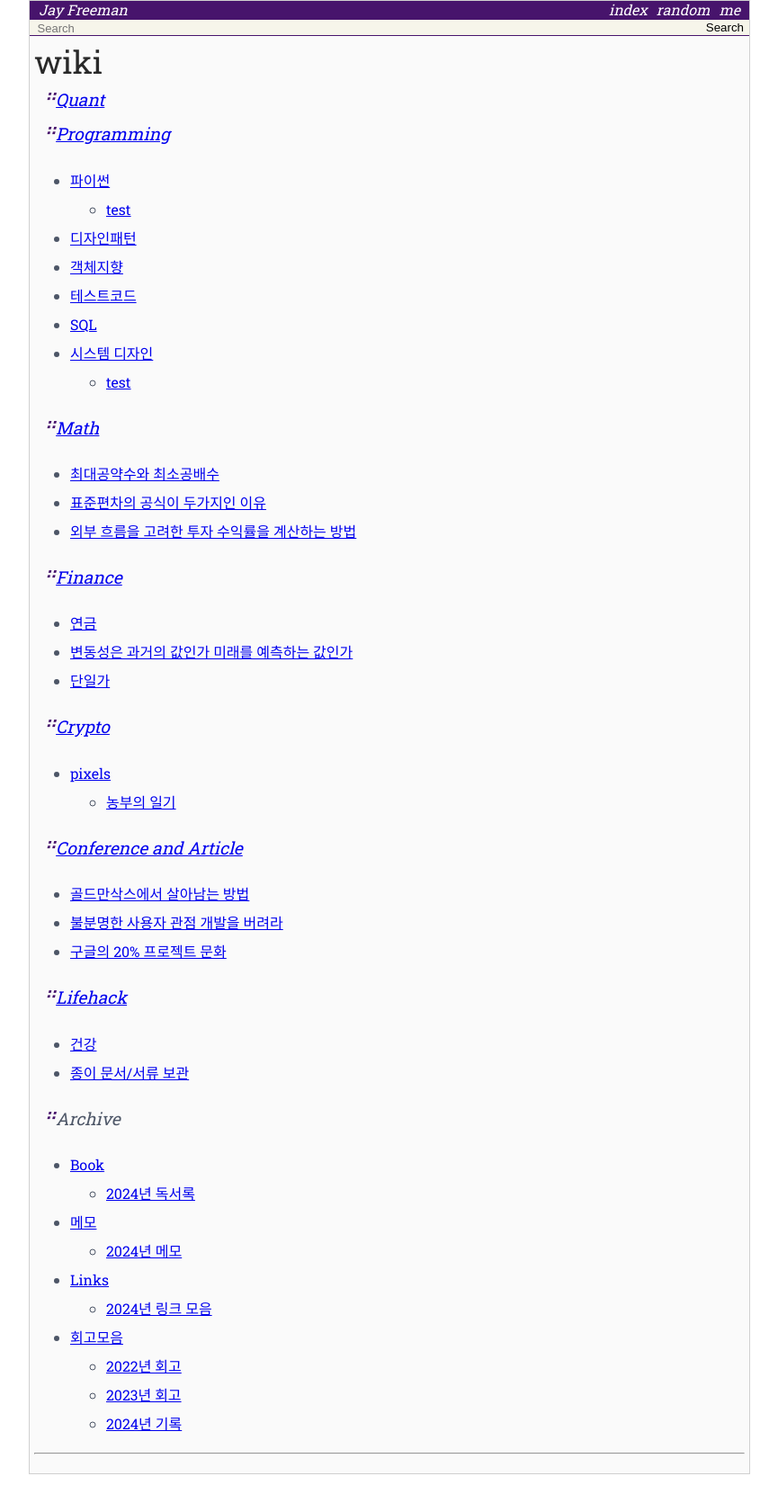
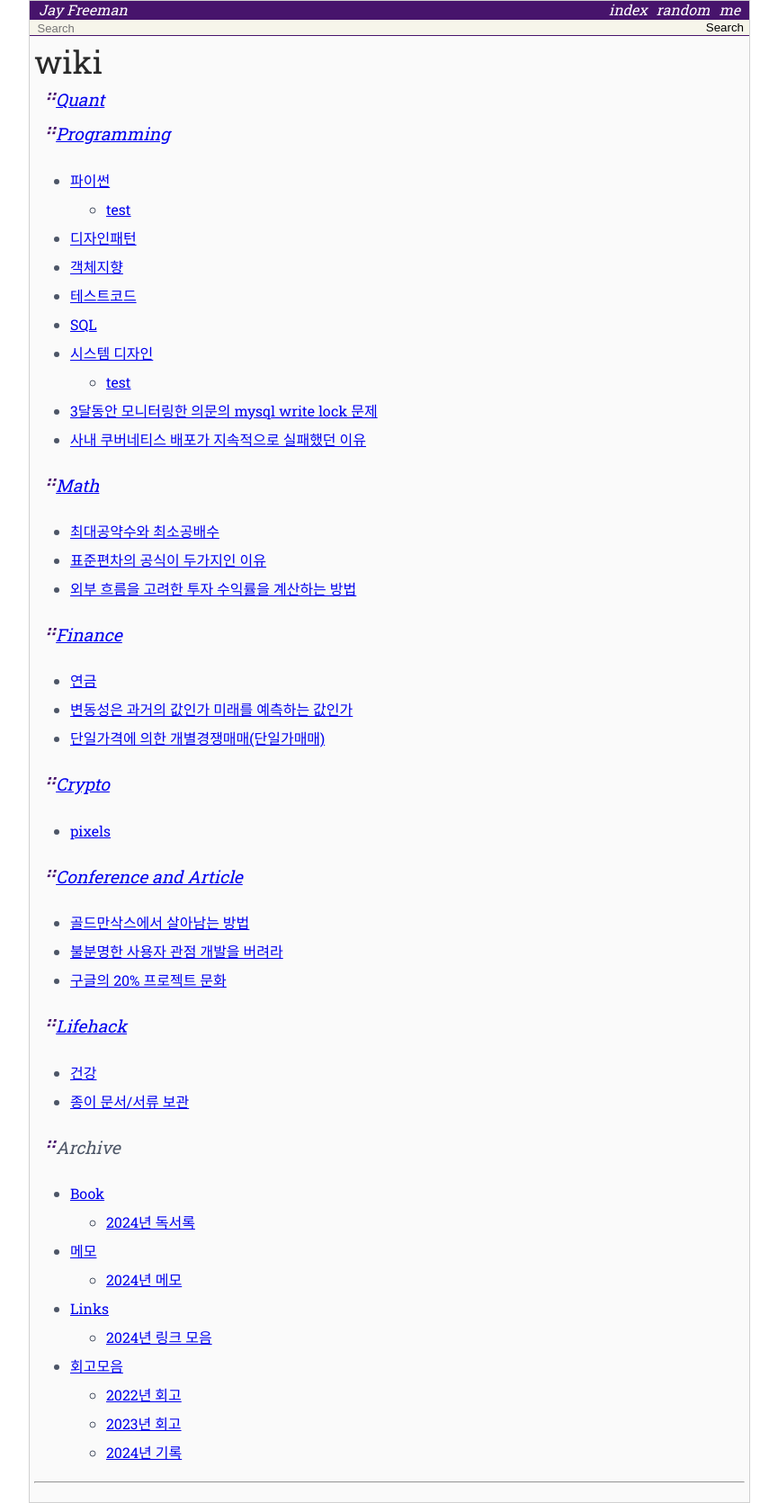
Before and after one commit to JayFreemandev/JayFreemandev.github.io, a Jekyll site: the page built from _wiki/root-index.md, in a window 1280 px wide. Shown: the whole page at 90% size, without its empty margins (207-1072 px from the left). Built offline with Jekyll 4.4.1, drawn with Linux system fonts in a browser that asks for light colours; before the commit the page ends 1639 px from its top, so only the background shows below that.

Commit message:
인덱스 수정

```diff
--- a/data/metadata/finance/single-price-auction-call.json
+++ b/data/metadata/finance/single-price-auction-call.json
@@ -1,6 +1,6 @@
 {
  "type": "wiki",
- "title": "단일가",
+ "title": "단일가격에 의한 개별경쟁매매(단일가매매)",
  "summary": "",
  "parent": "finance",
  "url": "/wiki/finance/single-price-auction-call",
--- a/data/metadata/programming.json
+++ b/data/metadata/programming.json
@@ -7,6 +7,7 @@
  "updated": "2022-12-06 21:35:00 +0900",
  "resource": "0B/BC2D99-A5C1-4A3F-9F6F-016858A735C5",
  "children": [
+  "programming/dbeaver",
   "programming/design-pattern",
   "programming/effective-test",
   "programming/oop",
--- /dev/null
+++ b/data/metadata/programming/dbeaver.json
@@ -0,0 +1,10 @@
+{
+ "type": "wiki",
+ "title": "3달동안 모니터링한 의문의 mysql  write lock 문제",
+ "summary": "등잔밑이 어두운 dbeaver workbench",
+ "parent": "programming",
+ "url": "/wiki/programming/dbeaver",
+ "updated": "2024-05-17 21:59:20 +0900",
+ "resource": "5137A320-7C92-40A3-B190-52AB9506FAAD",
+ "children": []
+}
--- /dev/null
+++ b/data/metadata/programming/faield-k8s-deploy.json
@@ -0,0 +1,10 @@
+{
+ "type": "wiki",
+ "title": "사내 쿠버네티스 배포가 지속적으로 실패했던 이유",
+ "summary": "예약 메모리",
+ "parent": "",
+ "url": "/wiki/programming/faield-k8s-deploy",
+ "updated": "2024-05-17 22:02:31 +0900",
+ "resource": "9CF24E3A-32C4-409C-8E62-2F62A45F020F",
+ "children": []
+}
--- a/data/total-document-url-list.json
+++ b/data/total-document-url-list.json
@@ -37,8 +37,10 @@
  "/wiki/memo",
  "/wiki/memo/2024",
  "/wiki/programming",
+ "/wiki/programming/dbeaver",
  "/wiki/programming/design-pattern",
  "/wiki/programming/effective-test",
+ "/wiki/programming/faield-k8s-deploy",
  "/wiki/programming/oop",
  "/wiki/programming/python",
  "/wiki/programming/python/test",
```
Also changed, not shown: _wiki/root-index.md (+4 -3 lines), 2 other files.
